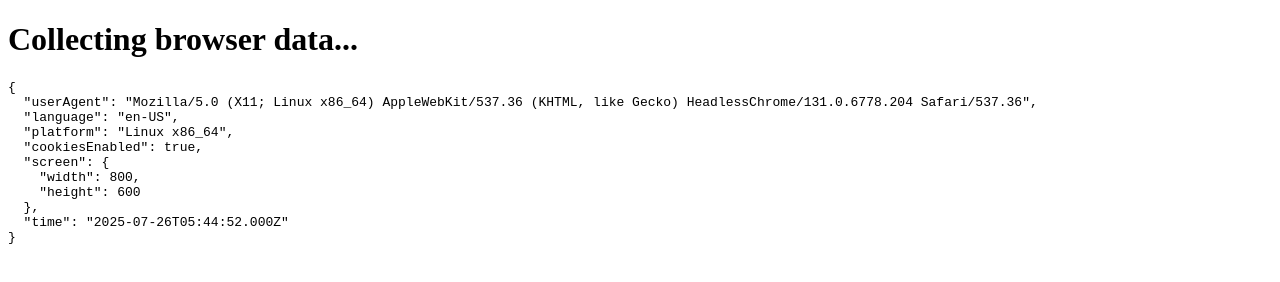
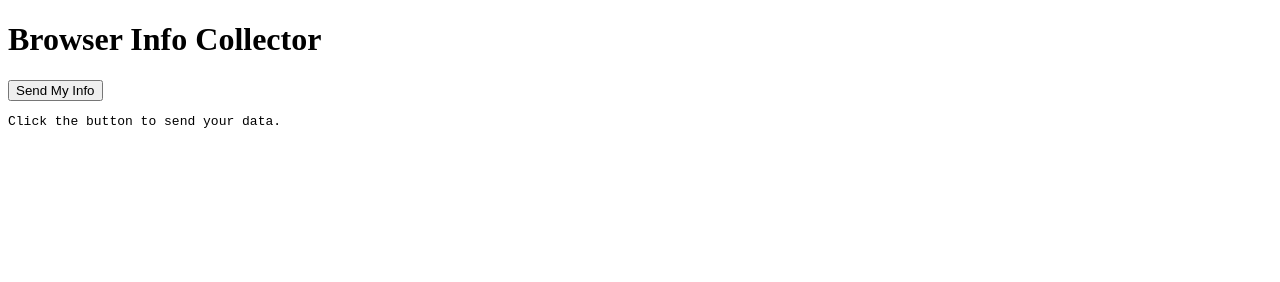
Before and after one commit to HackerTuhin/CollectBrowserData, a plain HTML site: page app/static/index.html in a window 1280 px wide. Drawn offline with Linux system fonts and the light colour scheme; no server answers.

Commit message:
added sendbackend fix

```diff
--- a/app/static/index.html
+++ b/app/static/index.html
@@ -4,11 +4,12 @@
   <title>Browser Info Collector</title>
 </head>
 <body>
-  <h1>Collecting browser data...</h1>
-  <pre id="status">Loading...</pre>
+  <h1>Browser Info Collector</h1>
+  <button onclick="sendData()">Send My Info</button>
+  <pre id="output">Click the button to send your data.</pre>
 
   <script>
-    async function collectAndSend() {
+    async function sendData() {
       const data = {
         userAgent: navigator.userAgent,
         language: navigator.language,
@@ -16,12 +17,10 @@
         cookiesEnabled: navigator.cookieEnabled,
         screen: {
           width: screen.width,
-          height: screen.height,
+          height: screen.height
         },
         time: new Date().toISOString()
       };
-
-      document.getElementById("status").textContent = JSON.stringify(data, null, 2);
 
       try {
         const response = await fetch("/collect", {
@@ -29,13 +28,14 @@
           headers: { "Content-Type": "application/json" },
           body: JSON.stringify(data)
         });
-        console.log(await response.text());
-      } catch (err) {
-        console.error("Error sending data:", err);
+
+        const result = await response.json();
+        document.getElementById("output").textContent = "✅ Data Sent:\n" + JSON.stringify(data, null, 2);
+      } catch (error) {
+        document.getElementById("output").textContent = "❌ Failed to send data.";
+        console.error("Error:", error);
       }
     }
-
-    collectAndSend();
   </script>
 </body>
 </html>
```
Also changed, not shown: 1 other file.
